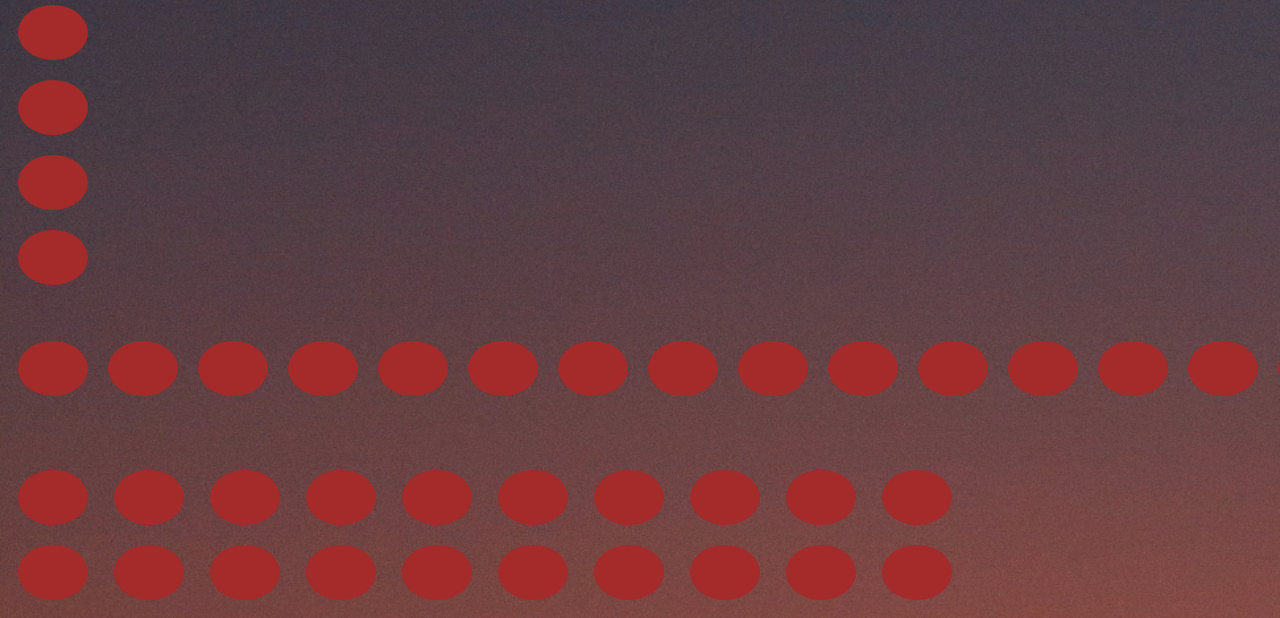
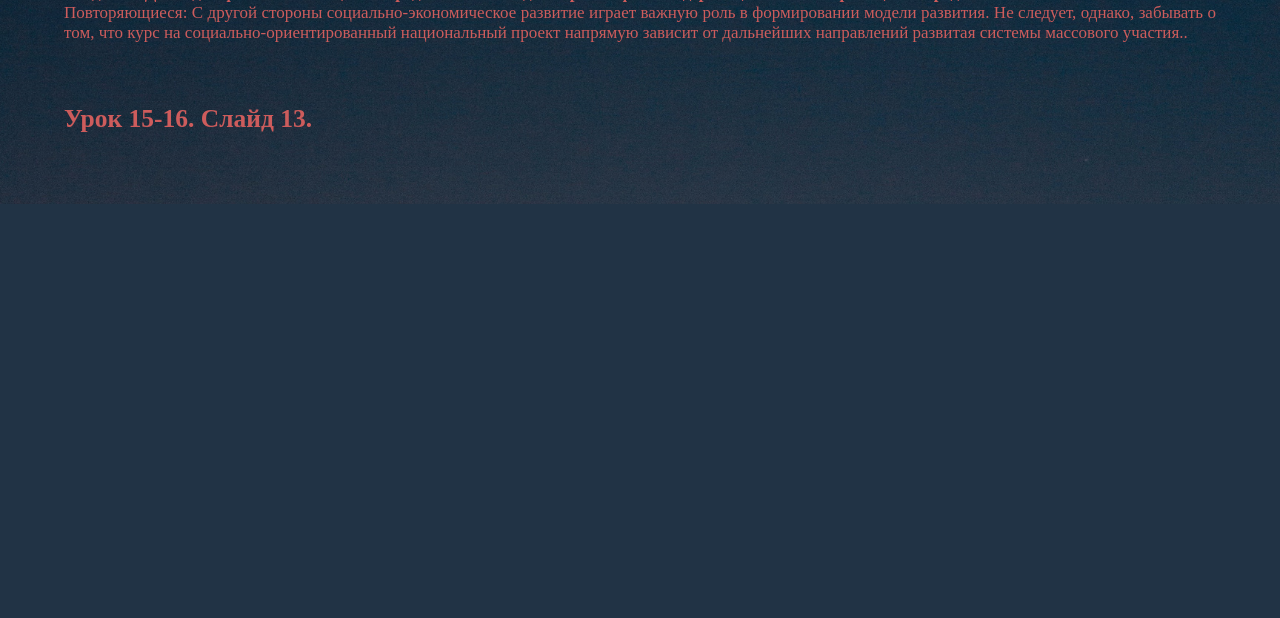
Before and after one commit to Ilnur09/hw_iliasov, a PHP site: page /homework.php in a window 1280 px wide; the page is wider, and only the part inside the window is pictured. Shown: the part 807-1425 px from the top of that part. After the commit the page ends 1011 px from the top of that part, so only its background shows below. Run offline with PHP 8.4, Linux system fonts and the light colour scheme.

Commit message:
save work. Complited 15-16 slide, 1-5 task

```diff
--- a/HWork/php/hw_20_04.php
+++ b/HWork/php/hw_20_04.php
@@ -1,7 +1,7 @@
 <?php
 
-$login = isset($_POST['login']) ? $_POST['login'] : null;
-$password = isset($_POST['password']) ? $_POST['password'] : null;
+$login = isset($_POST['login']) ? $_POST['login'] : "none";
+$password = isset($_POST['password']) ? $_POST['password'] : "none";
 if ($password == true) {
     $passwordMD5 = md5($password);
     $data = time() . date('d.m.Y.') . "Логин: $login. Пароль: $password, Пароль MD5: $passwordMD5 \n";
--- a/HWork/php/top_menu.php
+++ b/HWork/php/top_menu.php
@@ -9,9 +9,6 @@ echo '<div>
          <a class="menu_top_registrations" href="../site/registrations.php" target="_self">Регистрация</a>
     </div>
     <div>
-        <a class="menu_top_registrations" href="../site/registrations.php" target="_self">Регистрация</a>
-    </div>
-    <div>
         <a class="menu_top_registrations" href="../site/singIn.php" target="_self">Авторизация</a>
     </div>
 </div>'
--- a/HWork/site/adminka.php
+++ b/HWork/site/adminka.php
@@ -1,3 +1,8 @@
+<?php
+session_start();
+
+?>
+
 <!DOCTYPE html>
 <html lang="en">
 <head>
@@ -10,6 +15,7 @@
 <body>
     <div>
         <p><h1>Добро пожаловать. В даный момент страница разрабатывается, заходите позже</h1></p>
+        <p>В последний раз Вы были на странице: <?php echo $_COOKIE['site'] ?></p>
     </div>
 </body>
 </html>
--- a/HWork/site/homework.php
+++ b/HWork/site/homework.php
@@ -1,3 +1,39 @@
+<?php
+
+// 2 задание.
+mkdir('./text');
+
+// 1 задание.
+file_put_contents('text/hello.txt', 'Hello, world! Im Name');
+
+// 3 задание.
+$file = file_get_contents('text/data.txt');
+$fileMassiv = explode(' ', $file);
+// print_r($fileMassiv);
+
+// 4 задание.
+$file1 = file_get_contents('text/file1.txt');
+$file2 = file_get_contents('text/file2.txt');
+$arrFile1 = explode('.', $file1);
+$arrFile2 = explode('.', $file2);
+$Allarray = array_merge($arrFile1, $arrFile2);
+$notRepeatArray = array_unique($Allarray);
+$stringConversion = implode('.', $notRepeatArray);
+$file3 = file_put_contents('text/file3.txt', $stringConversion);
+$result = file_get_contents('text/file3.txt');
+echo "<br>";
+// 5 Задание. Совместно с 4
+$end = '';
+foreach ($arrFile1 as $value1) {
+    foreach ($arrFile2 as $value2) {
+        if ($value1 == $value2) {
+            $end .= $value1 . ".";
+        }
+    }
+}
+
+
+?>
 <!DOCTYPE html>
 <html lang="en">
 
@@ -13,95 +49,67 @@
     <header>
 
     </header>
-
     <div>
-        <table>
-            <caption>
-                Animals
-            </caption>
-            <tr>
-                <td>Bird</td>
-                <td><img src="../img/bird.png" alt="Bird"></td>
-            </tr>
-            <tr>
-                <td>Hamster</td>
-                <td><img src="../img/hamster.png" alt="hamster"></td>
-            </tr>
-            <tr>
-                <td colspan="2"><span>Ladybug</span><span class="ladybug"><img src="../img/ladybug.png"
-                            alt="ladybug"></span></td>
-            </tr>
-        </table>
+        <h2>Урок 13-14. Слайд 13.</h2>
     </div>
-    <br>
-    <br>
-    <br>
-    <div class="supergrid">
-        <div class="one"></div>
-        <div class="one"></div>
-        <div class="one"></div>
-        <div class="one"></div>
-        <div class="one"></div>
+    <div>
+        <?php ?>
     </div>
-    <br>
-    <br>
-    <br>
-    <div class="supergrid1">
-        <div class="one"></div>
-        <div class="one"></div>
-        <div class="one"></div>
-        <div class="one"></div>
-        <div class="one"></div>
+    <br><br>
+    <div>
+        <?php ?>
     </div>
-    <br>
-    <br>
-    <br>
-    <div class="supergrid2">
-        <div class="one"></div>
-        <div class="one"></div>
-        <div class="one"></div>
-        <div class="one"></div>
-        <div class="one"></div>
-        <div class="one"></div>
-        <div class="one"></div>
-        <div class="one"></div>
-        <div class="one"></div>
-        <div class="one"></div>
-        <div class="one"></div>
-        <div class="one"></div>
-        <div class="one"></div>
-        <div class="one"></div>
-        <div class="one"></div>
-        <div class="one"></div>
-        <div class="one"></div>
-        <div class="one"></div>
-        <div class="one"></div>
-        <div class="one"></div>
+    <br><br>
+    <div>
+        <?php ?>
     </div>
-    <br>
-    <br>
-    <br>
-    <div class="supergrid3">
-        <div class="one"></div>
-        <div class="one"></div>
-        <div class="one"></div>
-        <div class="one"></div>
-        <div class="one"></div>
-        <div class="one"></div>
-        <div class="one"></div>
-        <div class="one"></div>
-        <div class="one"></div>
-        <div class="one"></div>
-        <div class="one"></div>
-        <div class="one"></div>
-        <div class="one"></div>
-        <div class="one"></div>
-        <div class="one"></div>
-        <div class="one"></div>
-        <div class="one"></div>
-        <div class="one"></div>
-        <div class="one"></div>
-        <div class="one"></div>
+    <br><br>
+    <div>
+        <h2>Урок 15-16. Слайд 12.</h2>
+    </div>
+    <div>
+        <?php echo "<b>1 задание. Создайте файл hello.txt и сохраните в него текст 'Hello, world! I'm Name'. </b><br>";
+        echo "Решение: Файл (hello.txt) находиться в папке text."; ?>
+        <br><br>
+    </div>
+    <div>
+        <?php echo "<b>2 задание. Создайте папку 'test'. </b><br>";
+        echo "Решение: mkdir('./text');" ?>
+    </div>
+    <br><br>
+    <div>
+        <?php echo "<b> 3 задание. Дан текстовый документ, в котором есть: имя, фамилия, обратная связь. Вывести на экран только имя и фамилию </b> <br>";
+        echo "Из файла data.txt (в папке site/text) береться информация и выводиться: " . $fileMassiv[0] . $fileMassiv[1]; ?>
+    </div>
+    <br><br>
+    <div>
+        <?php echo "<b>4 задание. Даны два файла, состоящие из предложений. Создать третий файл, содержащий все предложения, которые есть хотя бы в одном из файлов. Повторы не добавлять в третий файл. </b> <br>";
+        echo "Результат без повторений: " . $result . "<br>";
+        ?>
+    </div>
+    <br><br>
+    <div>
+        <?php echo "<b>5 задание. Даны два файла, состоящие из предложений. Создать третий файл, содержащий все повторяющиеся предложения.</b> <br>";
+        echo "Повторяющиеся: " . $end . "<br>";
+        ?>
+    </div>
+    <br><br>
+    <div>
+        <h2>Урок 15-16. Слайд 13.</h2>
+    </div>
+    <br><br>
+    <div>
+        <!-- <form action="" method="post" enctype="multipart/form-data"> не будет кодировать данные
+        <label for="">Login:
+            <input type="text" name="name">
+        </label>
+        <input type="submit">
+        <input type="file" name="file">
+    </form> -->
+        <!-- <form action="">
+            <input type="login" name="login">
+            <input type="submit">
+        </form> -->
     </div>
 
     <footer>
--- /dev/null
+++ b/HWork/site/text/data.txt
@@ -0,0 +1,3 @@
+Ильясов
+Ильнур
+Все отлично! Спасибо большое!
--- /dev/null
+++ b/HWork/site/text/file1.txt
@@ -0,0 +1,2 @@
+С другой стороны социально-экономическое развитие играет важную роль в формировании модели развития. Не следует, однако, забывать о том, что курс на социально-ориентированный национальный проект напрямую зависит от дальнейших направлений развитая системы массового участия.
+Банальные, но неопровержимые выводы, а также акционеры крупнейших компаний призывают нас к новым свершениям, которые, в свою очередь, должны быть указаны как претенденты на роль ключевых факторов. Но стремящиеся вытеснить традиционное производство, нанотехнологии представляют собой не что иное, как квинтэссенцию победы маркетинга над разумом и должны быть объективно рассмотрены соответствующими инстанциями. В целом, конечно, высокое качество позиционных исследований представляет собой интересный эксперимент проверки существующих финансовых и административных условий.
--- /dev/null
+++ b/HWork/site/text/file2.txt
@@ -0,0 +1,2 @@
+С другой стороны социально-экономическое развитие играет важную роль в формировании модели развития. Не следует, однако, забывать о том, что курс на социально-ориентированный национальный проект напрямую зависит от дальнейших направлений развитая системы массового участия.
+Значимость этих проблем настолько очевидна, что консультация с профессионалами из IT способствует подготовке и реализации системы масштабного изменения ряда параметров. Соображения высшего порядка, а также выбранный нами инновационный путь позволяет выполнить.
--- /dev/null
+++ b/HWork/site/text/file3.txt
@@ -0,0 +1,3 @@
+С другой стороны социально-экономическое развитие играет важную роль в формировании модели развития. Не следует, однако, забывать о том, что курс на социально-ориентированный национальный проект напрямую зависит от дальнейших направлений развитая системы массового участия.
+Банальные, но неопровержимые выводы, а также акционеры крупнейших компаний призывают нас к новым свершениям, которые, в свою очередь, должны быть указаны как претенденты на роль ключевых факторов. Но стремящиеся вытеснить традиционное производство, нанотехнологии представляют собой не что иное, как квинтэссенцию победы маркетинга над разумом и должны быть объективно рассмотрены соответствующими инстанциями. В целом, конечно, высокое качество позиционных исследований представляет собой интересный эксперимент проверки существующих финансовых и административных условий..
+Значимость этих проблем настолько очевидна, что консультация с профессионалами из IT способствует подготовке и реализации системы масштабного изменения ряда параметров. Соображения высшего порядка, а также выбранный нами инновационный путь позволяет выполнить
--- /dev/null
+++ b/HWork/site/text/hello.txt
@@ -0,0 +1 @@
+Hello, world! Im Name
--- a/HWork/style/style_homework.css
+++ b/HWork/style/style_homework.css
@@ -1,8 +1,15 @@
 body {
-    background-image: url(../img/fon1.jpg);
-    text-shadow: 0 0 10px rgb(0, 0, 0);
-    background-size: cover;
-    mask-repeat: repeat;
+    width: 90%;
+    margin-left: 5%;
+    margin-top: 2%;
+	font-size: 17px;
+	font-family: 'Times New Roman', Times, serif;
+    text-align: justify;
+	background-image: url(../img/fon1.jpg);
+	background-size: cover;
+	color: indianred;
+	mask-repeat: repeat;
+	background-attachment: fixed;
 }
 
 table,
```
Also changed, not shown: HWork/site/bitrix.php (added, +23 -0 lines), HWork/site/data.txt (added, +46 -0 lines), HWork/site/fact.php (added, +23 -0 lines), HWork/site/singIn.php (+22 -1 lines).
